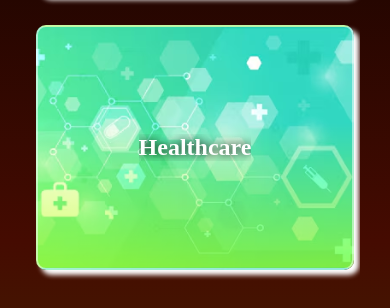
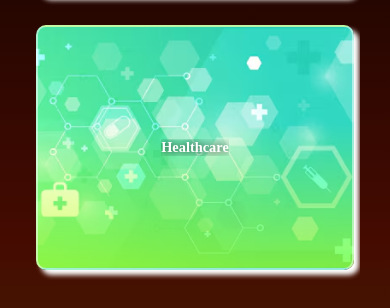
Before and after one commit to yys-beep/gdg2025-Banana, a plain HTML site: page index.html in a window 390 px wide. Shown: the part 776-1084 px from the top of the page. Drawn offline with Linux system fonts and the light colour scheme; a script that the page names is missing; a web font is replaced by a local one.

Commit message:
Update styles.css

```diff
--- a/styles.css
+++ b/styles.css
@@ -905,6 +905,7 @@ background-color: #efefef;
         box-shadow: 5px 5px 5px white;
         border-radius: 10px;
         margin: 10px;
+        font-size: 0.3em;
     }
     #nationalnews-background{
         font-size: 3em;
```
